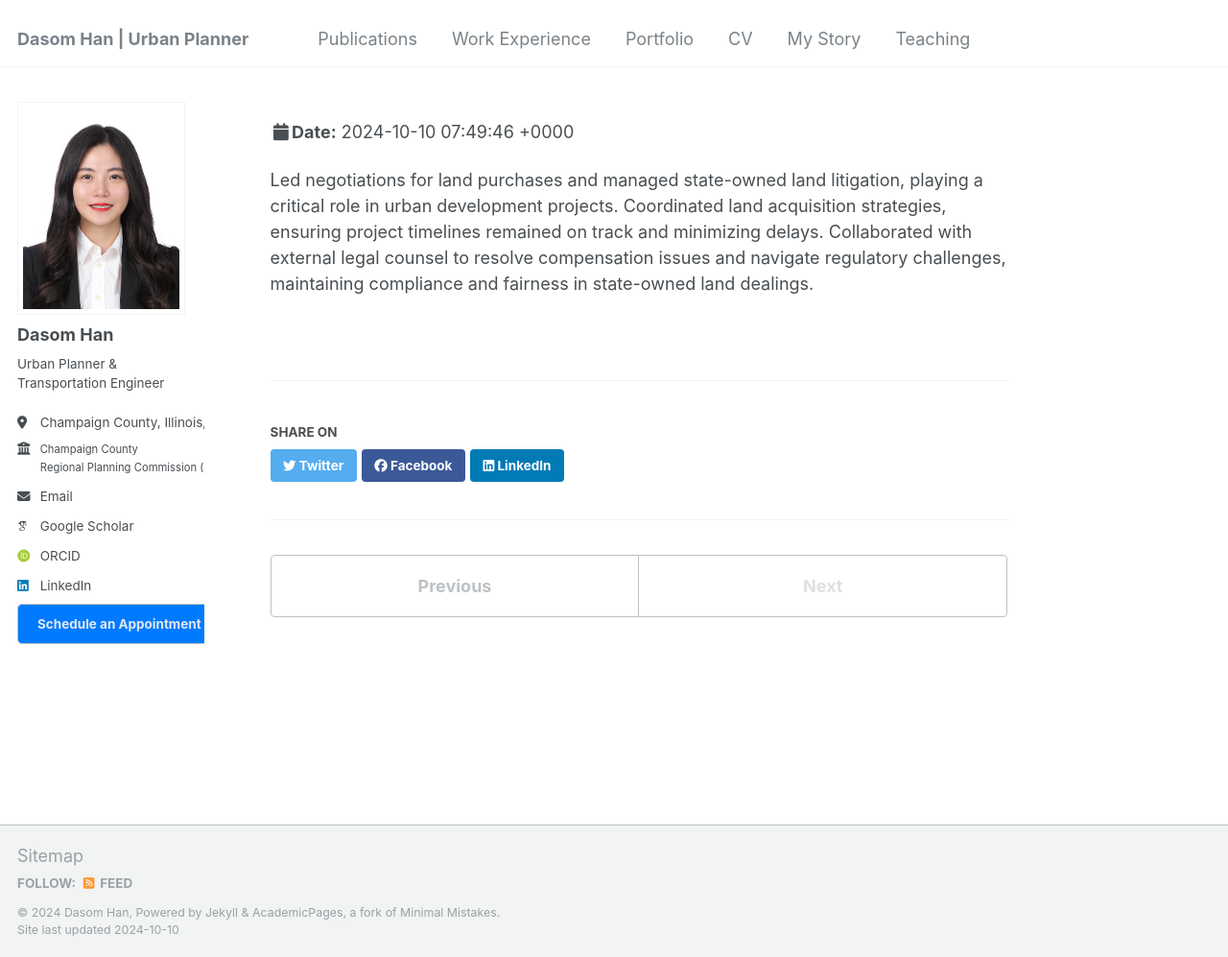
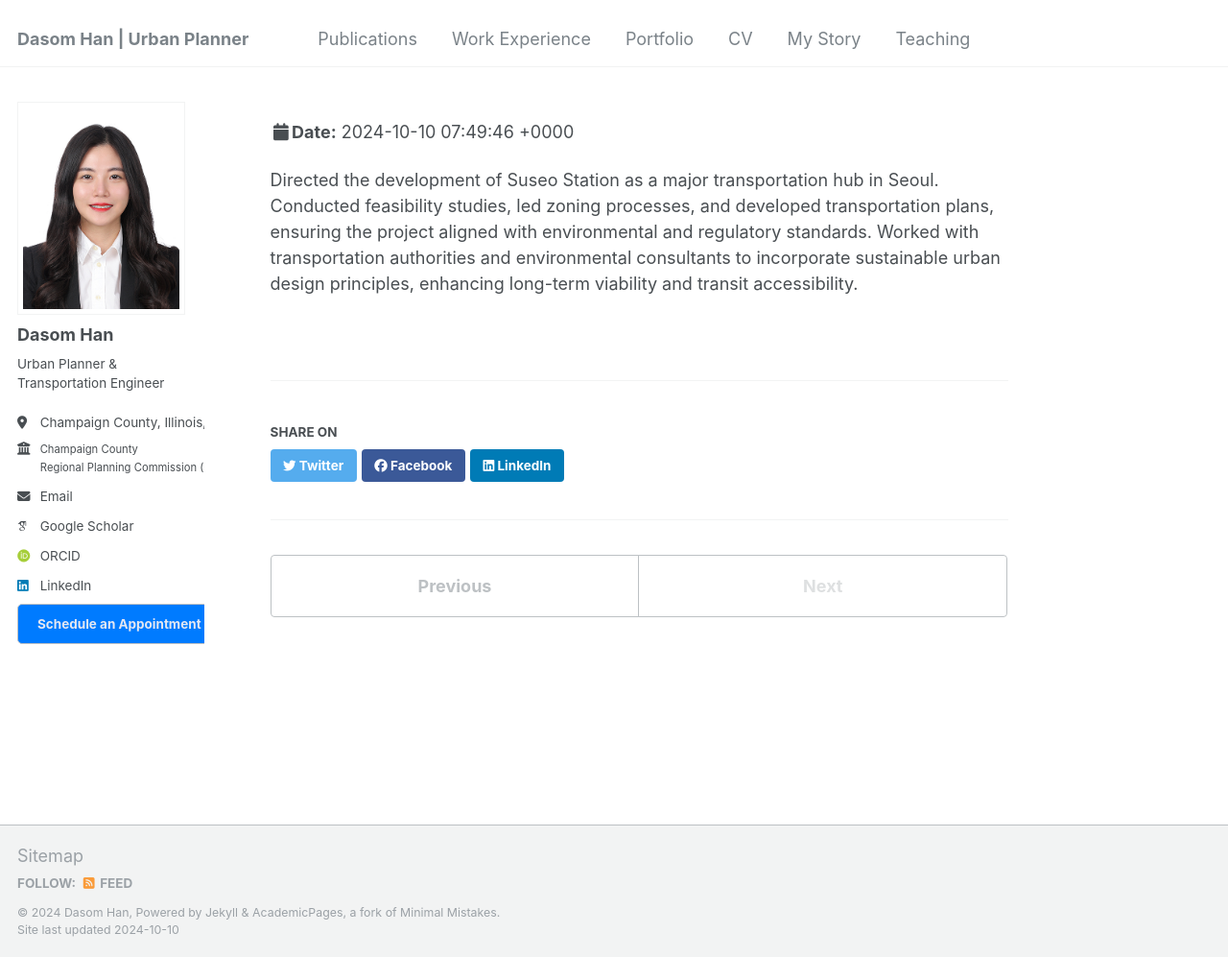
Before and after one commit to dasomh/dasomh.github.io, a Jekyll site: the page built from _talks/LH2.md, in a window 1280 px wide and 997 px high. Shown: the whole window at 96% size. Built offline with Jekyll 4.4.1, drawn with Linux system fonts in a browser that asks for light colours; some web fonts are replaced.

Commit message:
Update LH2.md

```diff
--- a/_talks/LH2.md
+++ b/_talks/LH2.md
@@ -4,8 +4,8 @@ collection: talks
 type: "Assistant Manager"
 permalink: /talks/2012-03-01-talk-1
 venue: ""
-display_date: "Feb 2020 - Feb 2022"
-location: "Compensation Work for Completed District, Gangnam District, Seoul, South Korea"
+display_date: "May 2018 - Feb 2020"
+location: "Urban Development Project, Suseo Station, Seoul, South Korea"
 ---
 
-Led negotiations for land purchases and managed state-owned land litigation, playing a critical role in urban development projects. Coordinated land acquisition strategies, ensuring project timelines remained on track and minimizing delays. Collaborated with external legal counsel to resolve compensation issues and navigate regulatory challenges, maintaining compliance and fairness in state-owned land dealings.
+Directed the development of Suseo Station as a major transportation hub in Seoul. Conducted feasibility studies, led zoning processes, and developed transportation plans, ensuring the project aligned with environmental and regulatory standards. Worked with transportation authorities and environmental consultants to incorporate sustainable urban design principles, enhancing long-term viability and transit accessibility.
```
